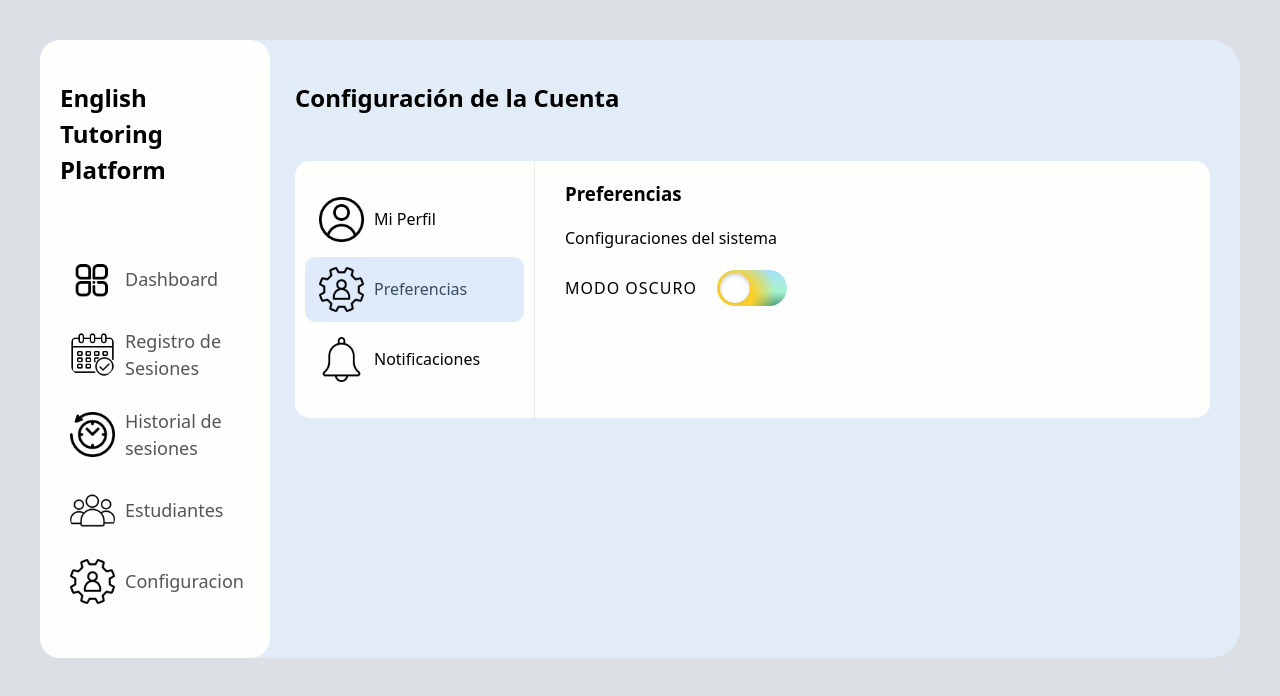
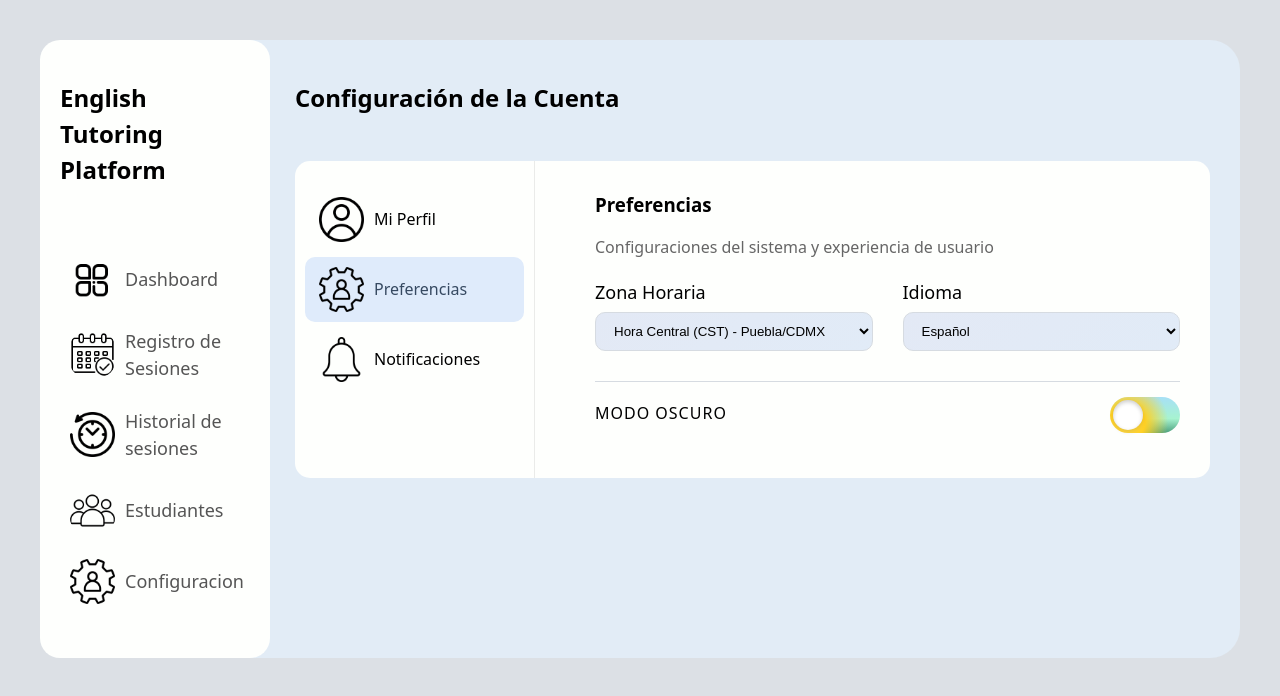
Before and after one commit to Kerno76/fastalkpruebas, a React (Vite) app: page /settings in a window 1280 px wide. Both pictures are taken after a click on the item "Preferencias". Shown: the top 696 px of the page. Built offline with nearby package versions, Linux system fonts and the light colour scheme.

Commit message:
Agregue cambios en secciones de configuración, completados, nuevos diseños

```diff
--- a/src/Config.css
+++ b/src/Config.css
@@ -167,6 +167,209 @@
     var(--btn-save-end)
   );
 }
+
+/* Estilos para secciones preferencias y notificaciones */
+
+.settings-header {
+  margin-top: 0;
+  margin-bottom: 5px;
+}
+
+.settings-desc {
+  color: var(--settings-desc);
+  margin-bottom: 15px;
+}
+
+.settings-grid-margin {
+  margin-bottom: 30px;
+  margin-top: 20px;
+}
+
+.select-field {
+  padding: 10px 14px;
+  border-radius: 10px;
+  border: 1px solid #d6dbe1;
+  background: linear-gradient(145deg, #E3E9F5, #E1EBF7);
+  outline: none;
+  cursor: pointer;
+  transition: all 0.2s ease;
+}
+
+.select-field:focus {
+  border-color: #6b8cff;
+  box-shadow: 0 0 0 2px rgba(107, 140, 255, 0.2);
+}
+
+.settings-row {
+  display: flex;
+  justify-content: space-between;
+  align-items: center;
+  padding: 15px 0;
+}
+
+.border-top {
+  border-top: 1px solid #d6dbe1;
+}
+
+.border-bottom {
+  border-bottom: 1px solid #d6dbe1;
+}
+
+.settings-toggles-container {
+  margin-top: 20px;
+}
+
+.settings-label-group {
+  display: flex;
+  flex-direction: column;
+}
+
+.settings-label-title {
+  cursor: pointer;
+  font-size: 18px;
+  color: var(--label-profile);
+  display: block;
+  margin-bottom: 4px;
+}
+
+.settings-label-desc {
+  font-size: 14px;
+  color: var(--settings-label-desc);
+}
+
+/* Switch 3D */
+.rocker {
+  display: inline-block;
+  position: relative;
+  font-size: 2em;
+  font-weight: bold;
+  text-align: center;
+  text-transform: uppercase;
+  color: #888;
+  width: 7em;
+  height: 4em;
+  overflow: hidden;
+  border-bottom: 0.5em solid #eee;
+}
+
+.rocker-small {
+  font-size: 0.75em;
+  margin: 1em;
+}
+
+.rocker::before {
+  content: "";
+  position: absolute;
+  top: 0.5em;
+  left: 0;
+  right: 0;
+  bottom: 0;
+  background-color: #999;
+  border: 0.5em solid #eee;
+  border-bottom: 0;
+}
+
+.rocker input {
+  opacity: 0;
+  width: 0;
+  height: 0;
+}
+
+.switch-left,
+.switch-right {
+  cursor: pointer;
+  position: absolute;
+  display: flex;
+  align-items: center;
+  justify-content: center;
+  height: 2.5em;
+  width: 3em;
+  transition: 0.2s;
+}
+
+.switch-left {
+  height: 2.4em;
+  width: 2.75em;
+  left: 0.85em;
+  bottom: 0.4em;
+  background-color: #ddd;
+  transform: rotate(15deg) skewX(15deg);
+}
+
+.switch-right {
+  right: 0.5em;
+  bottom: 0;
+  background-color: #bd5757;
+  color: #fff;
+}
+
+.switch-left::before,
+.switch-right::before {
+  content: "";
+  position: absolute;
+  width: 0.4em;
+  height: 2.45em;
+  bottom: -0.45em;
+  background-color: #ccc;
+  transform: skewY(-65deg);
+}
+
+.switch-left::before {
+  left: -0.4em;
+}
+
+.switch-right::before {
+  right: -0.375em;
+  background-color: transparent;
+  transform: skewY(65deg);
+}
+
+input:checked + .switch-left {
+  background-color: #0084d0;
+  color: #fff;
+  bottom: 0px;
+  left: 0.5em;
+  height: 2.5em;
+  width: 3em;
+  transform: rotate(0deg) skewX(0deg);
+}
+
+input:checked + .switch-left::before {
+  background-color: transparent;
+  width: 3.0833em;
+}
+
+input:checked + .switch-left + .switch-right {
+  background-color: #ddd;
+  color: #888;
+  bottom: 0.4em;
+  right: 0.8em;
+  height: 2.4em;
+  width: 2.75em;
+  transform: rotate(-15deg) skewX(-15deg);
+}
+
+input:checked + .switch-left + .switch-right::before {
+  background-color: #ccc;
+}
+
+/* Keyboard Users */
+input:focus + .switch-left {
+  color: #333;
+}
+
+input:checked:focus + .switch-left {
+  color: #fff;
+}
+
+input:focus + .switch-left + .switch-right {
+  color: #fff;
+}
+
+input:checked:focus + .switch-left + .switch-right {
+  color: #333;
+}
+
 /*Reponsividad*/
 
 @media (max-width:900px){
@@ -174,6 +377,7 @@
   .settingsPanel{
     grid-template-columns:1fr;
     margin-left:20px;
+    margin-bottom: 20px;
   }
 
   .settingsMenu{
--- a/src/components/Settings.jsx
+++ b/src/components/Settings.jsx
@@ -45,20 +45,40 @@ export function ProfileEditor() {
   )
 }
 
-export function Preferences({ darkMode, toggleTheme}) {
+export function Preferences({ darkMode, toggleTheme }) {
   return (
-    <div>
-      <h3>Preferencias</h3>
-      <p>Configuraciones del sistema</p>
-      <div className="settingRow">
-            {/* Agregamos htmlFor y un ID al input para que sean clicables juntos */}
-            <label id="darkmode" htmlFor="theme-toggle" style={{ cursor: 'pointer' }}>
+    <div className="settingsThings">
+      <h3 className="settings-header">Preferencias</h3>
+      <p className="settings-desc">Configuraciones del sistema y experiencia de usuario</p>
+
+      <div className="formGrid settings-grid-margin">
+        <div className="formField">
+          <label htmlFor="timezone">Zona Horaria</label>
+          <select id="timezone" defaultValue="America/Mexico_City" className="select-field">
+            <option value="America/Mexico_City">Hora Central (CST) - Puebla/CDMX</option>
+            <option value="America/Tijuana">Hora del Pacífico (PST)</option>
+            <option value="America/Cancun">Hora del Este (EST)</option>
+          </select>
+        </div>
+
+        <div className="formField">
+          <label htmlFor="language">Idioma</label>
+          <select id="language" defaultValue="es" className="select-field">
+            <option value="es">Español</option>
+            <option value="en">English</option>
+          </select>
+        </div>
+      </div>
+
+      {/* Fila del Modo Oscuro con tu diseño ORIGINAL (switch clásico) */}
+      <div className="settings-row border-top">
+        <label id="darkmode" htmlFor="theme-toggle" className="settings-label-title">
             Modo Oscuro
         </label>
 
         <label className="switch">
             <input
-                id="theme-toggle" /* Nuevo ID */
+            id="theme-toggle"
             type="checkbox"
             checked={darkMode}
             onChange={toggleTheme}
@@ -72,9 +92,49 @@ export function Preferences({ darkMode, toggleTheme}) {
 
 export function Notifications() {
   return (
-    <div>
-      <h3>Notificaciones</h3>
-      <p>Configuración de notificaciones</p>
+    <div className="settingsThings">
+      <h3 className="settings-header">Notificaciones</h3>
+      <p className="settings-desc">Controla los avisos que recibes en la plataforma y por correo</p>
+
+      <div className="settings-toggles-container">
+
+        <div className="settings-row border-bottom">
+          <div className="settings-label-group">
+            <label htmlFor="session-toggle" className="settings-label-title">Avisos de Sesiones</label>
+            <span className="settings-label-desc">Recibe un correo cuando se publique el link de una nueva clase.</span>
+          </div>
+          <label className="rocker rocker-small">
+              <input id="session-toggle" type="checkbox" />
+              <span className="switch-left">ON</span>
+              <span className="switch-right">OFF</span>
+          </label>
+        </div>
+
+        <div className="settings-row border-bottom">
+          <div className="settings-label-group">
+            <label htmlFor="task-toggle" className="settings-label-title">Gestión de Tareas</label>
+            <span className="settings-label-desc">Notificaciones sobre nuevo material, tareas y calificaciones.</span>
+          </div>
+          <label className="rocker rocker-small">
+              <input id="task-toggle" type="checkbox" />
+              <span className="switch-left">ON</span>
+              <span className="switch-right">OFF</span>
+          </label>
+        </div>
+
+        <div className="settings-row">
+          <div className="settings-label-group">
+            <label htmlFor="feedback-toggle" className="settings-label-title">Retroalimentación</label>
+            <span className="settings-label-desc">Avisos de la Organización sobre bitácoras.</span>
+          </div>
+          <label className="rocker rocker-small">
+              <input id="feedback-toggle" type="checkbox" />
+              <span className="switch-left">ON</span>
+              <span className="switch-right">OFF</span>
+          </label>
+        </div>
+
+      </div>
     </div>
   )
 }
--- a/src/index.css
+++ b/src/index.css
@@ -46,6 +46,9 @@
 
   --btn-secondary-start:#E3E9F5;
   --btn-secondary-end:#C7D3E6;
+
+  --settings-desc: #666;
+  --settings-label-desc: #666;
 }
 
 /* Tema oscuro */
@@ -84,6 +87,9 @@
 
   --btn-secondary-start:#3A4454;
   --btn-secondary-end:#2A3443;
+
+  --settings-desc: #d4d4d4;
+  --settings-label-desc: #c1c1c1ca;
 }
 
 body{
```
Lines whose indentation alone changed are shown as unchanged.
